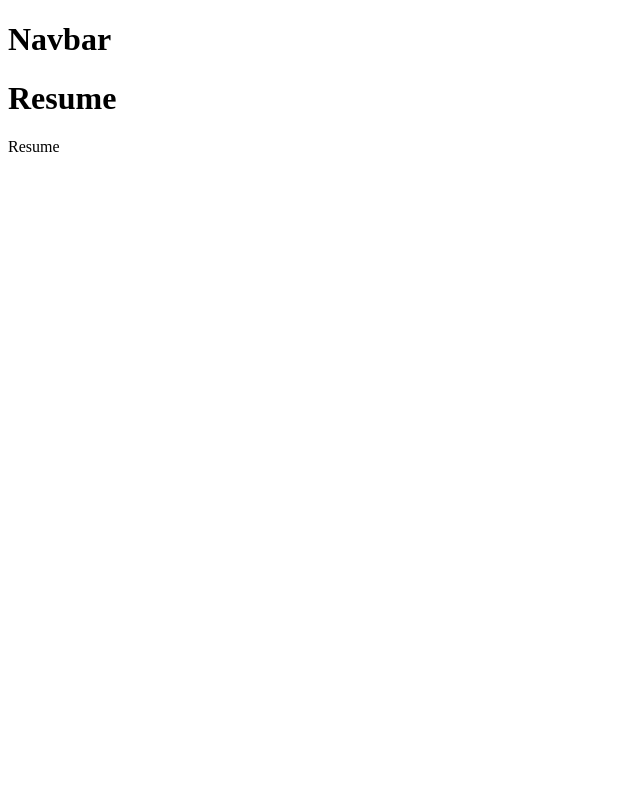
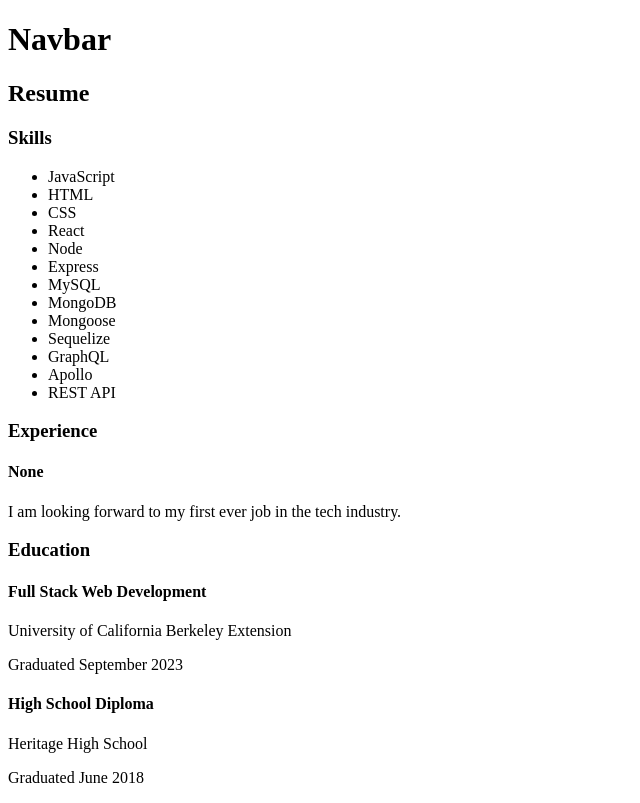
Before and after one commit to figuri/MyPortfolio, a React (Vite) app: page /resume in a window 1280 px wide. Shown: the whole page, without its empty margins (0-640 px from the left). Built offline with nearby package versions, Linux system fonts and the light colour scheme.

Commit message:
added component for resume

```diff
--- a/src/components/pages/Resume.jsx
+++ b/src/components/pages/Resume.jsx
@@ -1,8 +1,70 @@
 export default function Resume() {
+    const skills = [
+        'JavaScript',
+        'HTML',
+        'CSS',
+        'React',
+        'Node',
+        'Express',
+        'MySQL',
+        'MongoDB',
+        'Mongoose',
+        'Sequelize',
+        'GraphQL',
+        'Apollo',
+        'REST API',
+    ];
+    const experiences = [
+        {
+            title: 'None',
+            description: ' I am looking forward to my first ever job in the tech industry.',
+        }
+    ]
+    const education = [
+        {
+            degree: 'Full Stack Web Development',
+            school: 'University of California Berkeley Extension',
+            year: 'Graduated September 2023',
+        },
+        {
+            degree: 'High School Diploma',
+            school: 'Heritage High School',
+            year: 'Graduated June 2018',
+        }
+    ]
     return (
-        <div>
-            <h1>Resume</h1>
-            <p>Resume</p>
-        </div>
+        <section id='resume'>
+            <h2>Resume</h2>
+            {/** Skills */}
+            <div className='skills'>
+                <h3>Skills</h3>
+                <ul>
+                    {skills.map((skill) => (
+                        <li key={skill}>{skill}</li>
+                    ))}
+                </ul>
+            </div>
+            {/** Experience */}
+            <div className='experience'>
+                <h3>Experience</h3>
+                {experiences.map((experience) => (
+                    <div key={experience.title}>
+                        <h4>{experience.title}</h4>
+                        <p>{experience.description}</p>
+                    </div>
+                ))}
+            </div>
+            {/** Education */}
+            <div className='education'>
+                <h3>Education</h3>
+                {education.map((education) => (
+                    <div key={education.school}>
+                        <h4>{education.degree}</h4>
+                        <p>{education.school}</p>
+                        <p>{education.year}</p>
+                    </div>
+                ))}
+            </div>
+        </section>
     )
 }
```
